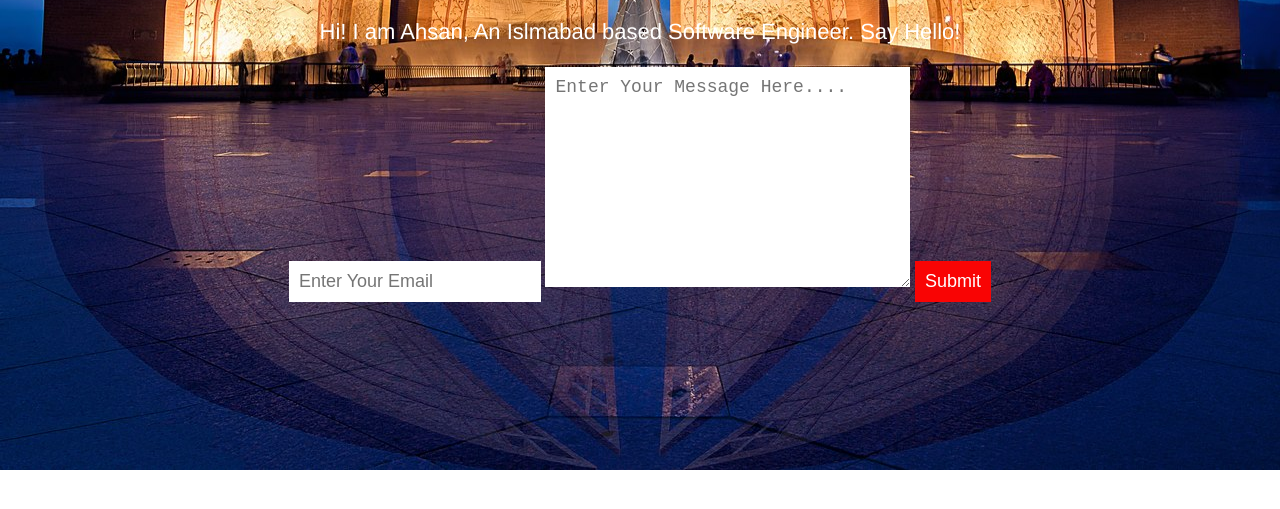
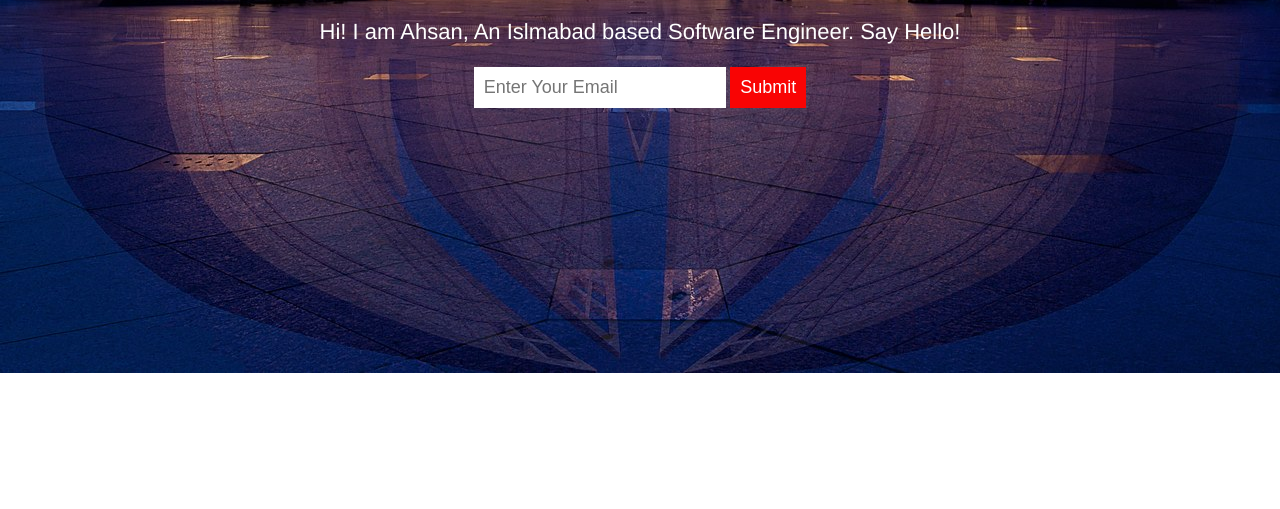
Before and after one commit to ahsanGOLDev/ahsanGOLDev.github.io, a plain HTML site: page index.html in a window 1280 px wide. Shown: the part 223-732 px from the top of the page. Drawn offline with Linux system fonts and the light colour scheme.

Commit message:
removed text area

```diff
--- a/index.html
+++ b/index.html
@@ -11,7 +11,6 @@
     <p>Hi! I am Ahsan, An Islmabad based Software Engineer. Say Hello!</p>
     <form>
         <input type="email" required name="contact-email" id="contact-email" placeholder="Enter Your Email">
-        <textarea name="message" id="message" cols="30" rows="10" placeholder="Enter Your Message Here...."></textarea>
         <input type="submit" value="Submit">
     </form>
 </body>
--- a/styles.css
+++ b/styles.css
@@ -16,7 +16,7 @@ p {
     font-size: 22px;
 }
 
-input, textarea {
+input {
     border: 0;
     padding: 10px;
     font-size: 18px;
```
